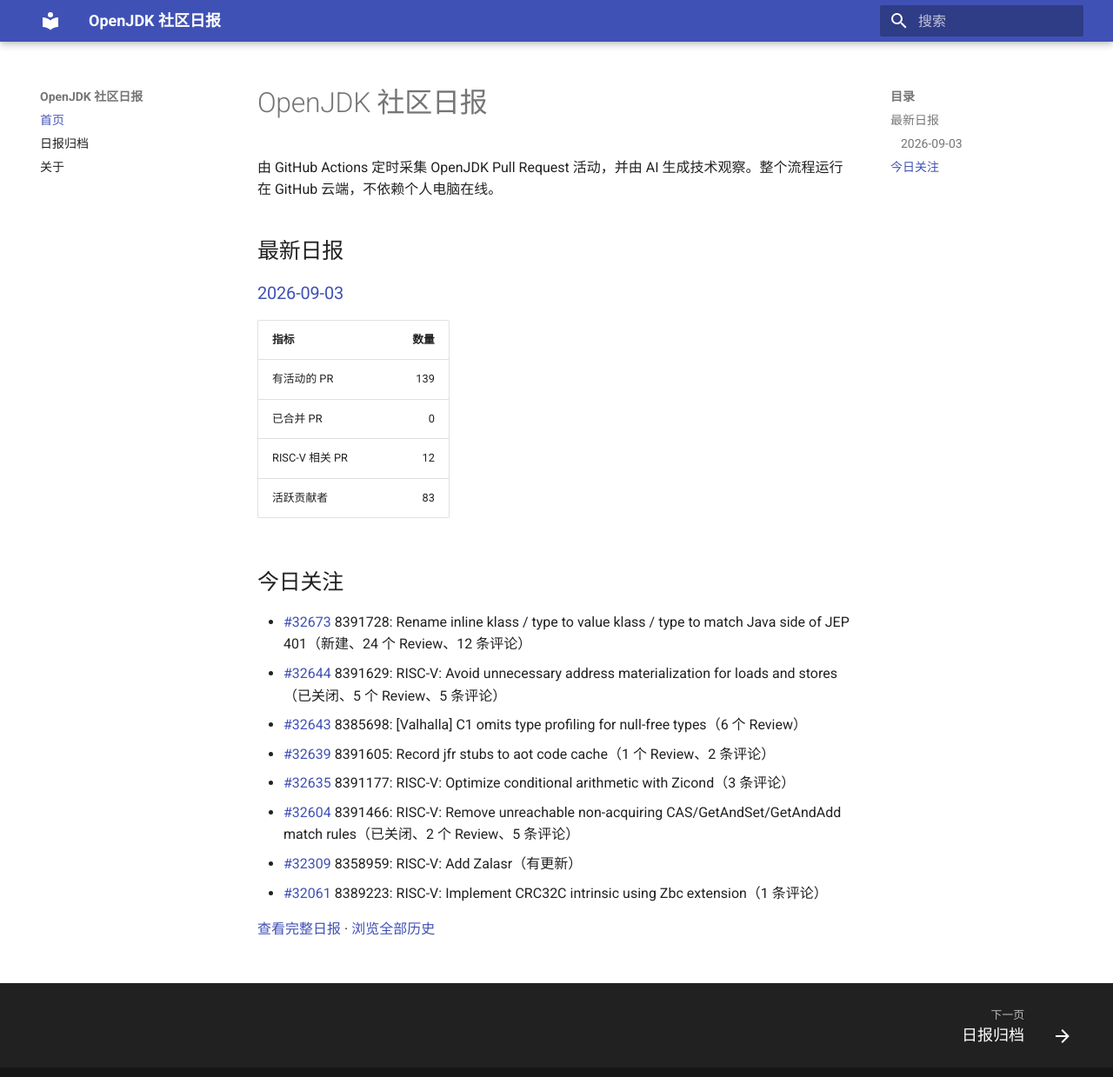
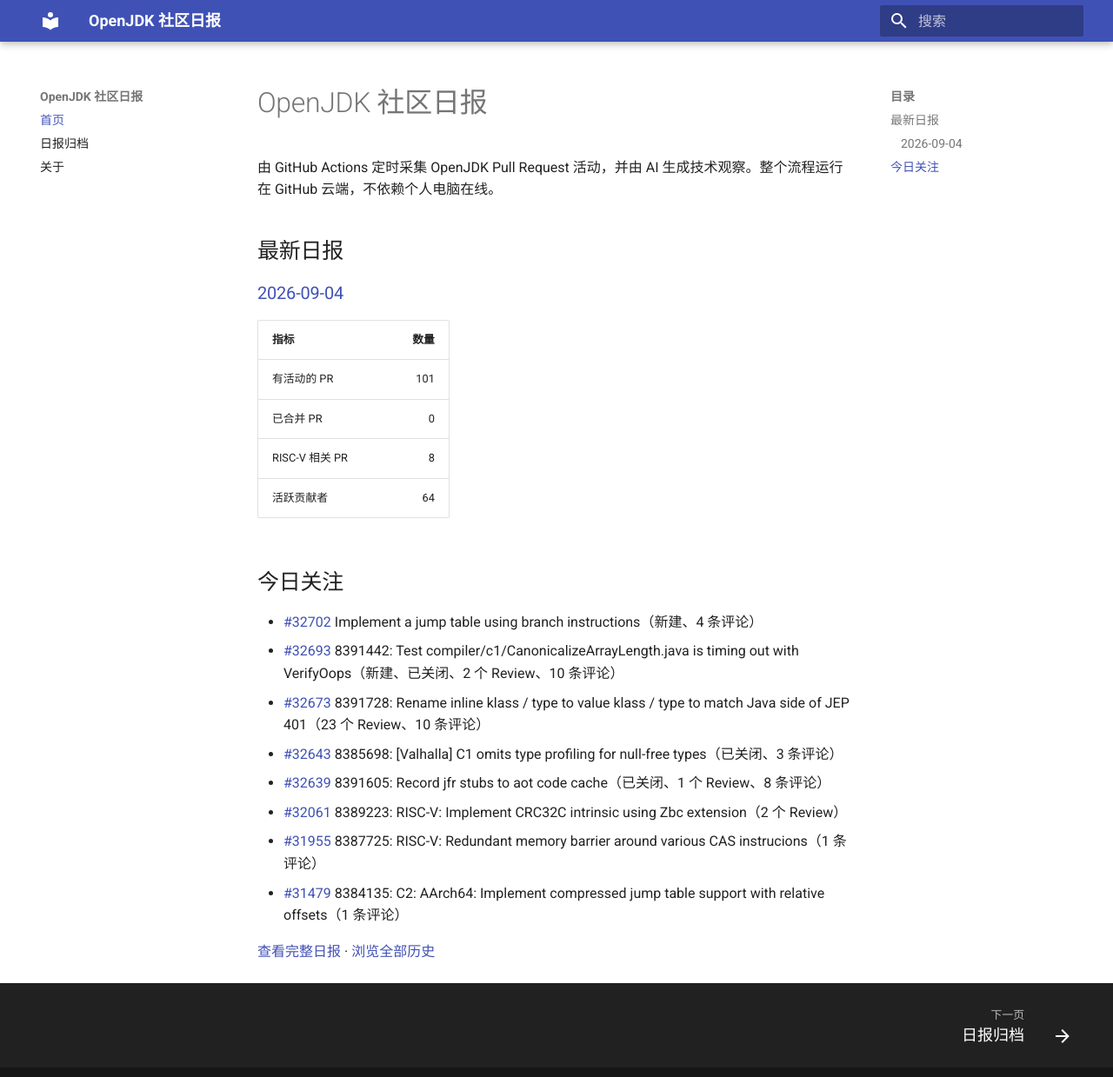
Before and after one commit to DingliZhang/openjdk-daily, an MkDocs documentation site: the page built from docs/index.md, in a window 1280 px wide and 1252 px high. Shown: the top 1239 px of the window at 87% size. Built offline with MkDocs 1.6.1 and Material for MkDocs 9.7.7, drawn with Linux system fonts in a browser that asks for light colours.

Commit message:
report: add OpenJDK daily report

```diff
--- a/docs/index.md
+++ b/docs/index.md
@@ -4,24 +4,24 @@
 
 ## 最新日报
 
-### [2026-09-03](reports/2026/2026-09-03.md)
+### [2026-09-04](reports/2026/2026-09-04.md)
 
 | 指标 | 数量 |
 |---|---:|
-| 有活动的 PR | 139 |
+| 有活动的 PR | 101 |
 | 已合并 PR | 0 |
-| RISC-V 相关 PR | 12 |
-| 活跃贡献者 | 83 |
+| RISC-V 相关 PR | 8 |
+| 活跃贡献者 | 64 |
 
 ## 今日关注
 
-- [#32673](https://github.com/openjdk/jdk/pull/32673) 8391728: Rename inline klass / type to value klass / type to match Java side of JEP 401（新建、24 个 Review、12 条评论）
-- [#32644](https://github.com/openjdk/jdk/pull/32644) 8391629: RISC-V: Avoid unnecessary address materialization for loads and stores（已关闭、5 个 Review、5 条评论）
-- [#32643](https://github.com/openjdk/jdk/pull/32643) 8385698: [Valhalla] C1 omits type profiling for null-free types（6 个 Review）
-- [#32639](https://github.com/openjdk/jdk/pull/32639) 8391605: Record jfr stubs to aot code cache（1 个 Review、2 条评论）
-- [#32635](https://github.com/openjdk/jdk/pull/32635) 8391177: RISC-V: Optimize conditional arithmetic with Zicond（3 条评论）
-- [#32604](https://github.com/openjdk/jdk/pull/32604) 8391466: RISC-V: Remove unreachable non-acquiring CAS/GetAndSet/GetAndAdd match rules（已关闭、2 个 Review、5 条评论）
-- [#32309](https://github.com/openjdk/jdk/pull/32309) 8358959: RISC-V: Add Zalasr（有更新）
-- [#32061](https://github.com/openjdk/jdk/pull/32061) 8389223: RISC-V: Implement CRC32C intrinsic using Zbc extension（1 条评论）
+- [#32702](https://github.com/openjdk/jdk/pull/32702) Implement a jump table using branch instructions（新建、4 条评论）
+- [#32693](https://github.com/openjdk/jdk/pull/32693) 8391442: Test compiler/c1/CanonicalizeArrayLength.java is timing out with VerifyOops（新建、已关闭、2 个 Review、10 条评论）
+- [#32673](https://github.com/openjdk/jdk/pull/32673) 8391728: Rename inline klass / type to value klass / type to match Java side of JEP 401（23 个 Review、10 条评论）
+- [#32643](https://github.com/openjdk/jdk/pull/32643) 8385698: [Valhalla] C1 omits type profiling for null-free types（已关闭、3 条评论）
+- [#32639](https://github.com/openjdk/jdk/pull/32639) 8391605: Record jfr stubs to aot code cache（已关闭、1 个 Review、8 条评论）
+- [#32061](https://github.com/openjdk/jdk/pull/32061) 8389223: RISC-V: Implement CRC32C intrinsic using Zbc extension（2 个 Review）
+- [#31955](https://github.com/openjdk/jdk/pull/31955) 8387725: RISC-V: Redundant memory barrier around various CAS instrucions（1 条评论）
+- [#31479](https://github.com/openjdk/jdk/pull/31479) 8384135: C2: AArch64: Implement compressed jump table support with relative offsets（1 条评论）
 
-[查看完整日报](reports/2026/2026-09-03.md) · [浏览全部历史](reports/index.md)
+[查看完整日报](reports/2026/2026-09-04.md) · [浏览全部历史](reports/index.md)
```
Also changed, not shown: docs/reports/2026/2026-09-04.md (added, +220 -0 lines), docs/reports/index.md (+2 -1 lines), 2 other files.
